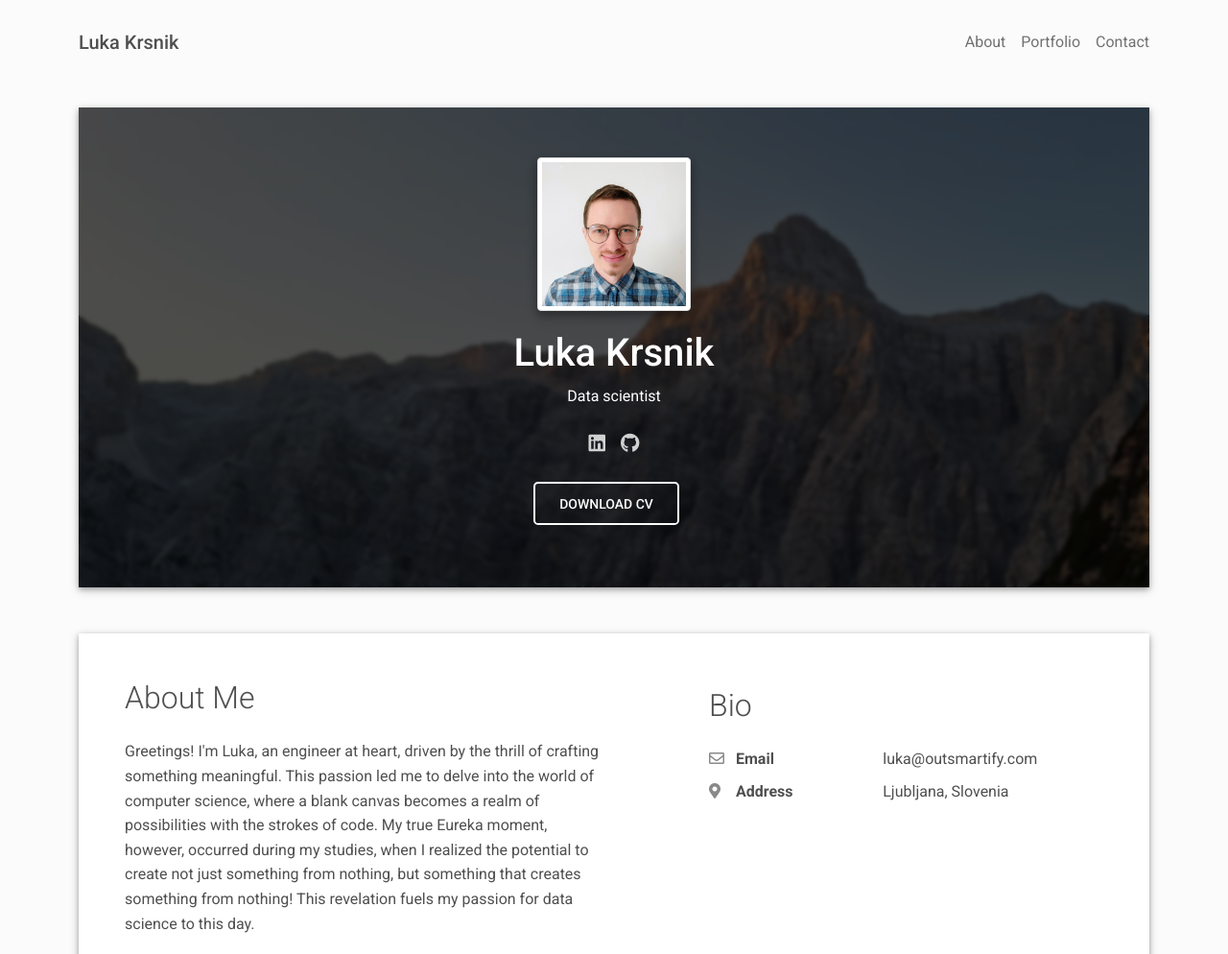
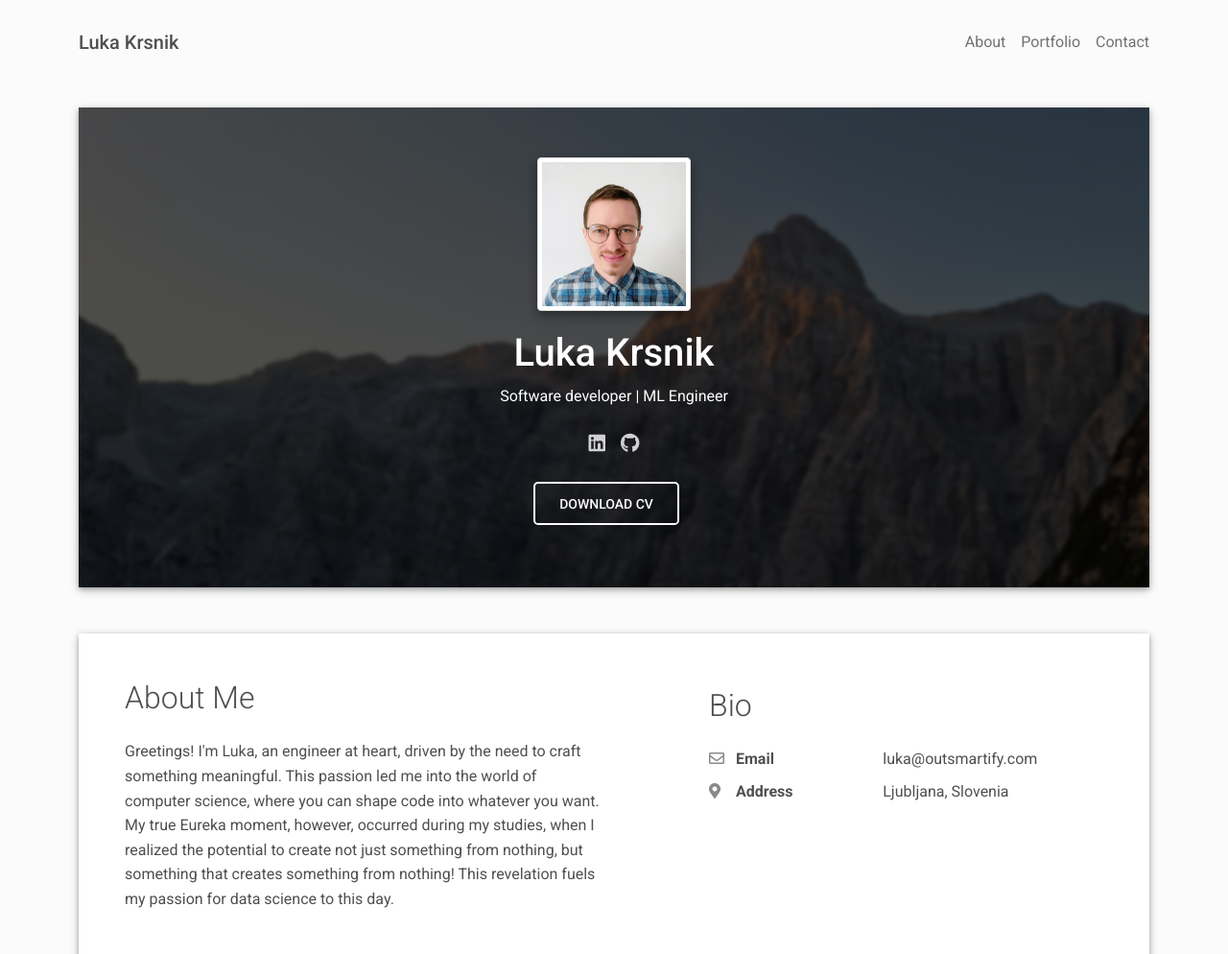
Before and after one commit to lkrsnik/portfolio-deploy, a plain HTML site: page index.html in a window 1280 px wide. Shown: the top 994 px of the page at 96% size. Drawn offline with nearby package versions, Linux system fonts and the light colour scheme.

Commit message:
Updated title

```diff
--- a/index.html
+++ b/index.html
@@ -62,7 +62,7 @@
             <div class="header-bio mt-3">
               <div data-aos="zoom-in" data-aos-delay="0">
                 <h2 class="h1">Luka Krsnik</h2>
-                <p>Data scientist</p>
+                <p>Software developer | ML Engineer</p>
               </div>
               <div class="header-social mb-3 d-print-none" data-aos="zoom-in" data-aos-delay="200">
                 <nav role="navigation">
@@ -86,7 +86,7 @@
       <div class="row">
         <div class="col-md-6">
           <h2 class="h2 fw-light mb-4">About Me</h2>
-          <p>Greetings! I'm Luka, an engineer at heart, driven by the thrill of crafting something meaningful. This passion led me to delve into the world of computer science, where a blank canvas becomes a realm of possibilities with the strokes of code. My true Eureka moment, however, occurred during my studies, when I realized the potential to create not just something from nothing, but something that creates something from nothing! This revelation fuels my passion for data science to this day.</p>
+          <p>Greetings! I'm Luka, an engineer at heart, driven by the need to craft something meaningful. This passion led me into the world of computer science, where you can shape code into whatever you want. My true Eureka moment, however, occurred during my studies, when I realized the potential to create not just something from nothing, but something that creates something from nothing! This revelation fuels my passion for data science to this day.</p>
         </div>
         <div class="col-md-5 offset-lg-1">
           <div class="row mt-2">
```
Also changed, not shown: 1 other file.
